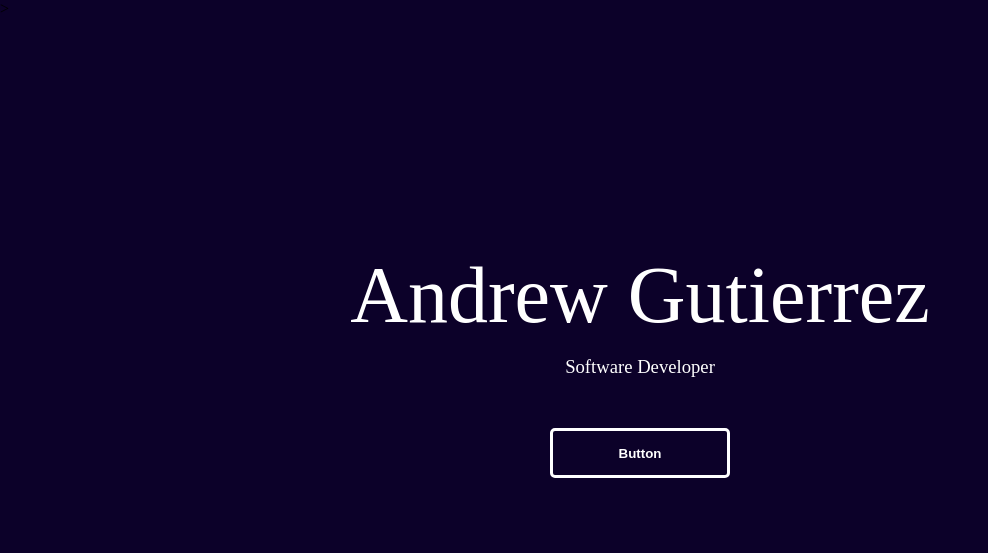
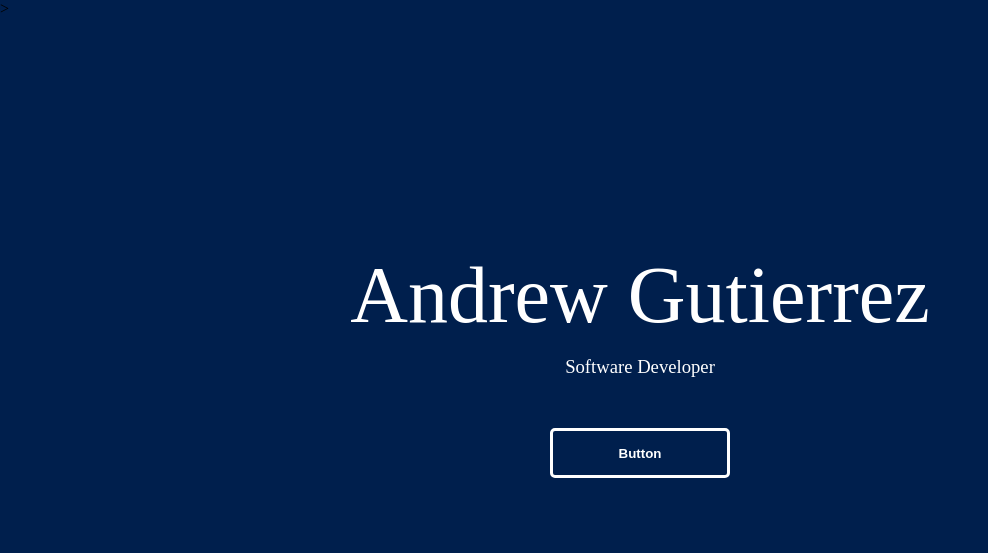
Before and after one commit to agutierrez17/agutierrez17.github.io, a plain HTML site: page index.html in a window 1280 px wide. Shown: the whole page, without its empty margins (0-988 px from the left). Drawn offline with Linux system fonts and the light colour scheme.

Commit message:
tweaking bakground color

```diff
--- a/githubpagestyling.css
+++ b/githubpagestyling.css
@@ -8,7 +8,7 @@ html, body {
 }
 
 body {
-    background-color: #0C0129;
+    background-color: #001f4d;
     background-position: center;
     background-image: url("/Users/andrewgutierrez/Downloads/site_MG_5360.jpg");
     background-size: cover;
```
